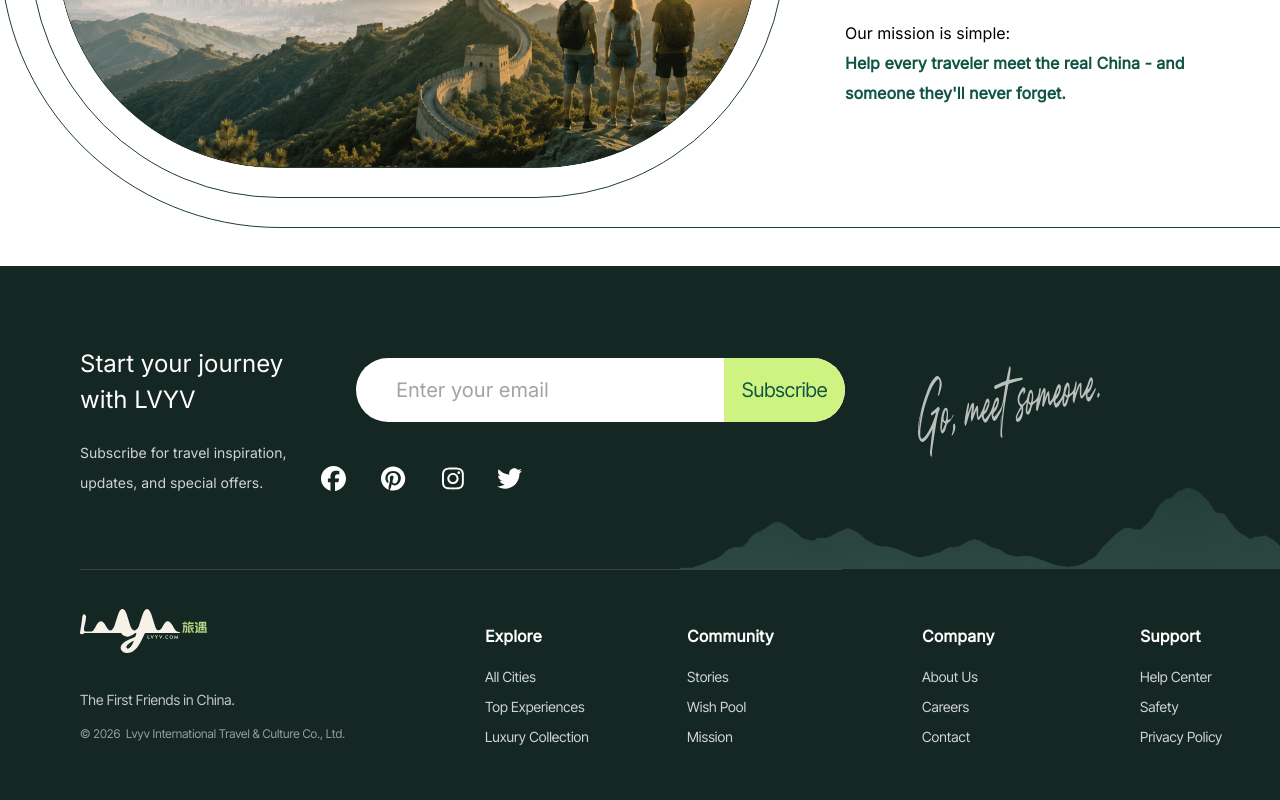
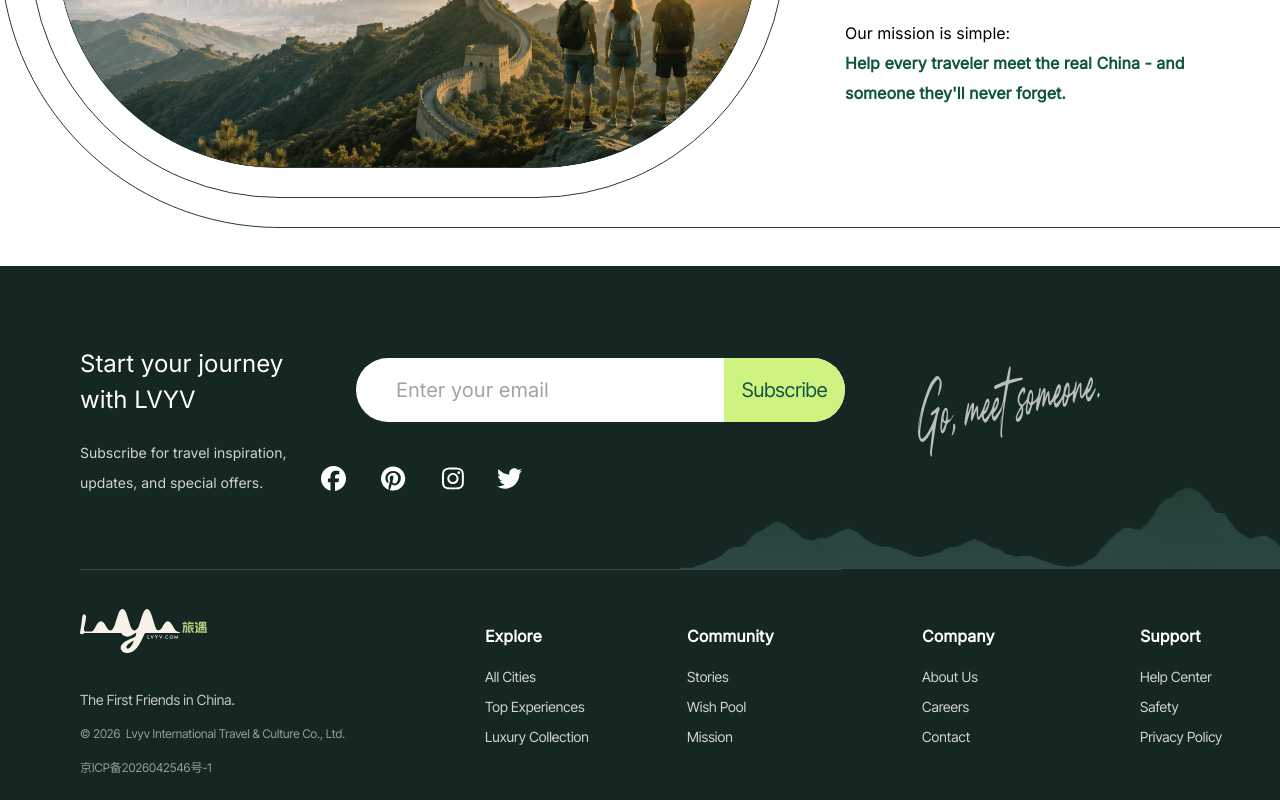
Before and after one commit to zuoyy/lvyv-web, a Nuxt app: page / in a window 1280 px wide. Shown: the part 4698-5498 px from the top of the page. Built offline with nearby package versions, Linux system fonts and the light colour scheme; a web font is replaced by a local one.

Commit message:
网站备案标识

```diff
--- a/layouts/default.vue
+++ b/layouts/default.vue
@@ -37,6 +37,9 @@
           <img src="/images/common/logo-footer.svg" alt="Lvyv Logo" class="footer-logo">
           <p class="brand-subtext">The First Friends in China.</p>
           <p class="copyright">© 2026&nbsp; Lvyv International Travel &amp; Culture Co., Ltd.</p>
+          <p class="copyright">
+            <a href="https://beian.miit.gov.cn/" target="_blank" rel="noopener noreferrer" style="color: inherit; text-decoration: none; transition: opacity 0.2s;" onmouseover="this.style.opacity=1" onmouseout="this.style.opacity=0.7">京ICP备2026042546号-1</a>
+          </p>
         </div>
 
         <div class="footer-links-column">
```
